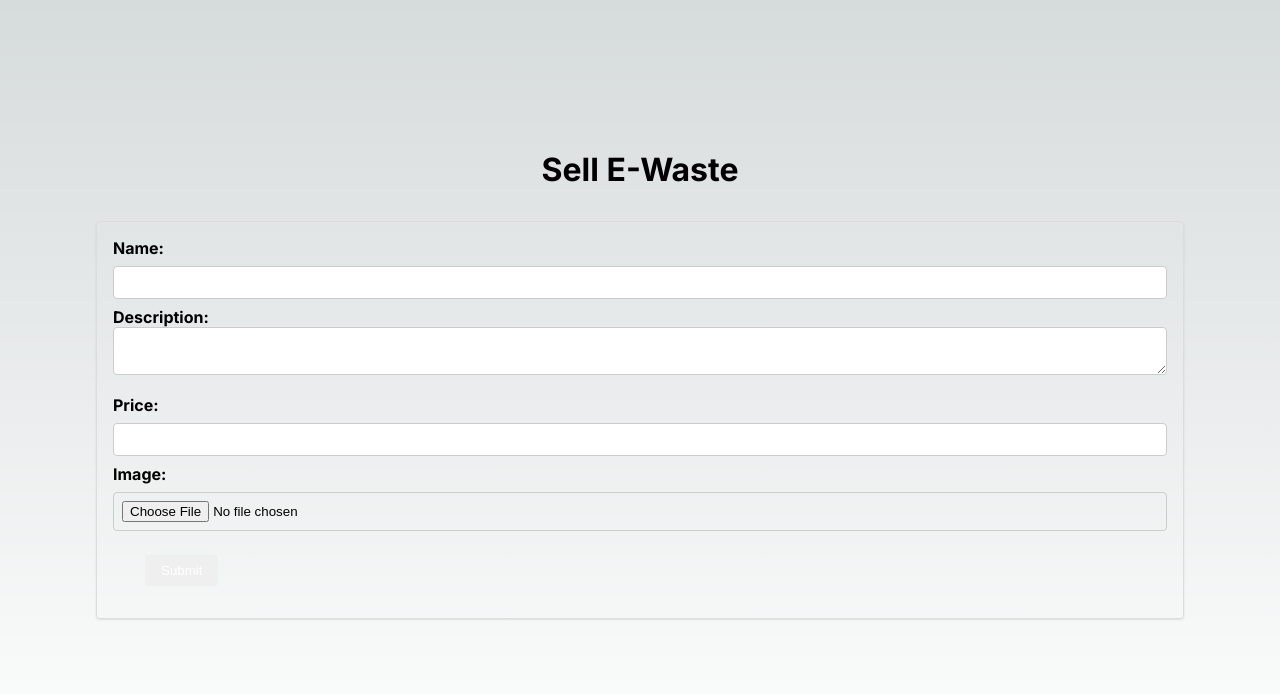
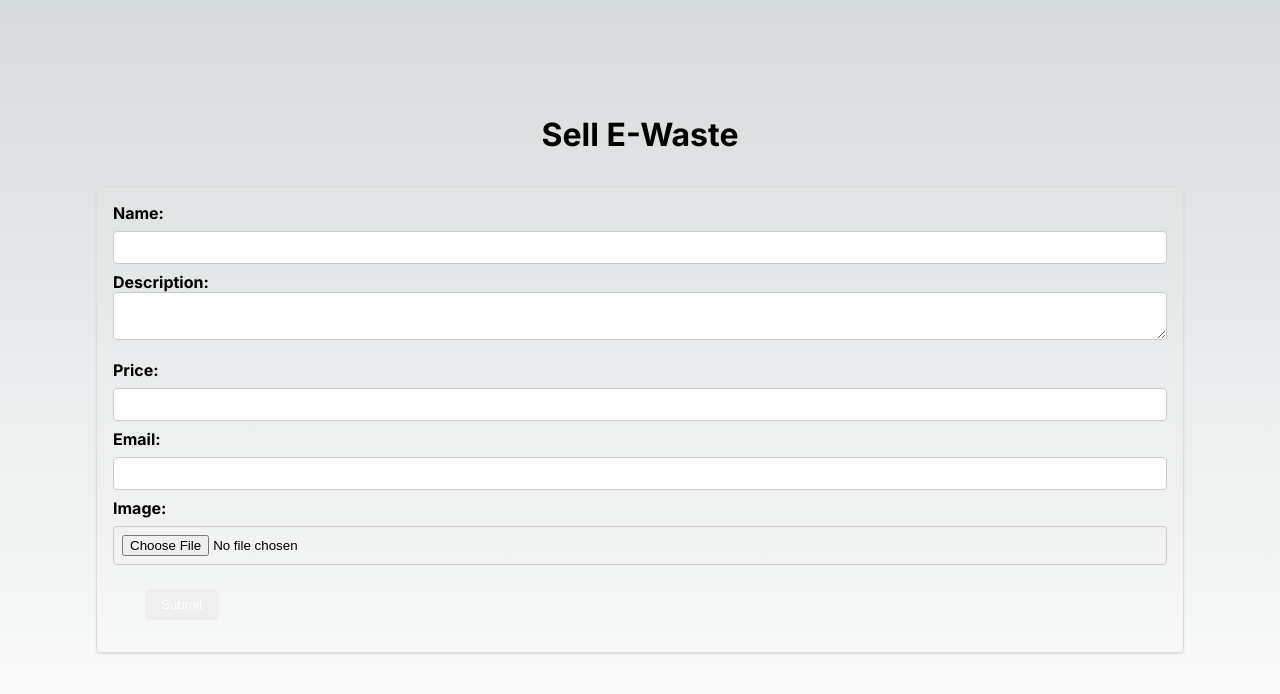
Before and after one commit to dawksh/cse-mini-project, a Next.js app: page /sell in a window 1280 px wide. Shown: the top 694 px of the page. Built offline with nearby package versions, Linux system fonts and the light colour scheme; no server answers.

Commit message:
feat: add supabase and selling

```diff
--- a/package.json
+++ b/package.json
@@ -16,6 +16,7 @@
     "next": "13.4.13",
     "react": "18.2.0",
     "react-dom": "18.2.0",
+    "react-hot-toast": "2.4.1",
     "typescript": "5.1.6"
   }
 }
--- /dev/null
+++ b/src/lib/supabase.ts
@@ -0,0 +1,5 @@
+import { createClient } from '@supabase/supabase-js'
+
+const supabase = createClient(process.env.NEXT_PUBLIC_SUPABASE_URL as string, process.env.NEXT_PUBLIC_SUPABASE_API as string)
+
+export default supabase
--- a/src/pages/_app.tsx
+++ b/src/pages/_app.tsx
@@ -1,6 +1,13 @@
 import '@/styles/globals.css'
 import type { AppProps } from 'next/app'
+import { Toaster } from 'react-hot-toast'
+
 
 export default function App({ Component, pageProps }: AppProps) {
-  return <Component {...pageProps} />
+  return (
+    <>
+      <Toaster />
+      <Component {...pageProps} />
+    </>
+  )
 }
--- a/src/pages/components/Sell.component.tsx
+++ b/src/pages/components/Sell.component.tsx
@@ -1,8 +1,8 @@
-import Head from 'next/head'
 import { Inter } from 'next/font/google'
 import styles from '@/styles/Home.module.css'
-import Image from 'next/image'
 import { useState } from 'react'
+import supabase from '@/lib/supabase'
+import { toast } from 'react-hot-toast'
 
 const inter = Inter({ subsets: ['latin'] })
 
@@ -11,11 +11,26 @@ export default function Sell() {
     const [name, setName] = useState('');
     const [description, setDescription] = useState('');
     const [price, setPrice] = useState('');
+    const [email, setEmail] = useState('');
     const [image, setImage] = useState<any>();
 
-    const handleSubmit = (e: any) => {
+    const handleSubmit = async (e: any) => {
         e.preventDefault();
-        // You can add your form submission logic here
+        const reader = new FileReader()
+        reader.onloadend = async function () {
+            await supabase.from("products").insert({
+                name,
+                description,
+                image: reader.result,
+                contact_details: {
+                    email
+                }
+            })
+
+            toast.success("Data Saved!")
+        }
+        reader.readAsDataURL(image)
+
     };
     return (
         <form className={styles.form} onSubmit={handleSubmit}>
@@ -48,6 +63,16 @@ export default function Sell() {
                 required
             />
 
+            <label htmlFor="email" className={styles.label}>Email:</label>
+            <input
+                type="email"
+                id="email"
+                value={email}
+                onChange={(e) => setEmail(e.target.value)}
+                className={styles.input}
+                required
+            />
+
             <label htmlFor="image" className={styles.label}>Image:</label>
             <input
                 type="file"
@@ -58,6 +83,7 @@ export default function Sell() {
                 required
             />
 
+
             <button type="submit" className={styles.button}>
                 Submit
             </button>
```
Also changed, not shown: 2 other files (tests, documents, lock files or other folders).
